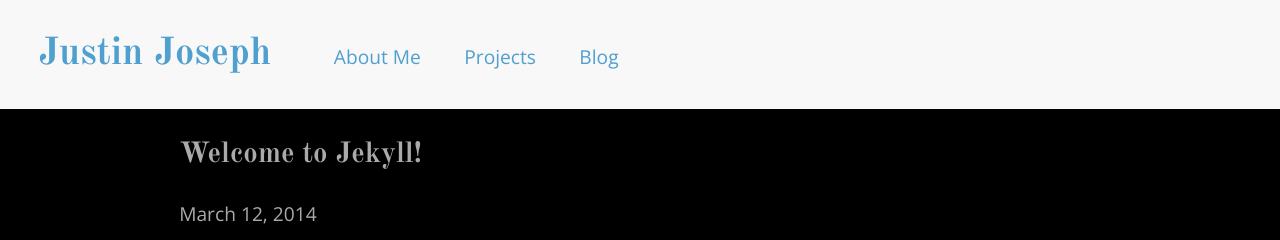
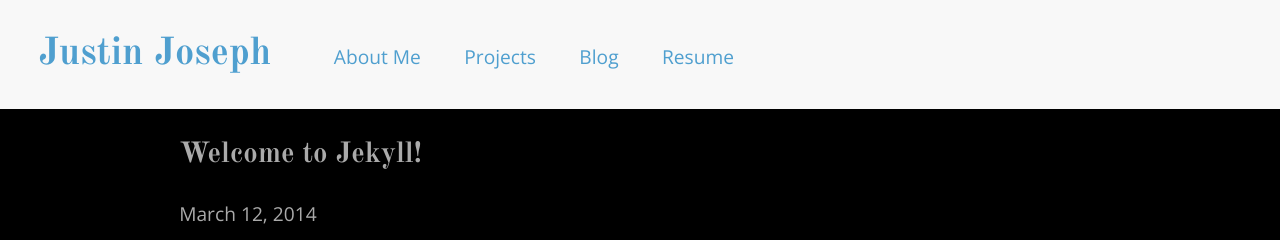
Before and after one commit to jjoseph05/jjoseph05.github.io, a Jekyll site: the page built from _posts/2014-03-21-welcome-to-jekyll.markdown, in a window 1280 px wide. Shown: the top 240 px of the page. Built offline with Jekyll 4.4.1, drawn with Linux system fonts in a browser that asks for light colours; Markdown is read by kramdown in place of the engine named in the settings.

Commit message:
Added Resume to navigation

```diff
--- a/_includes/header.html
+++ b/_includes/header.html
@@ -11,6 +11,10 @@
 			<li>
 				<a href="{{ site.url }}/blog/">Blog</a>
 			</li>
+			<li>
+				<a href="{{ site.url }}/resume/">Resume</a>
+			</li>
+
 		</ul>
 	</nav>
 </header>
```
